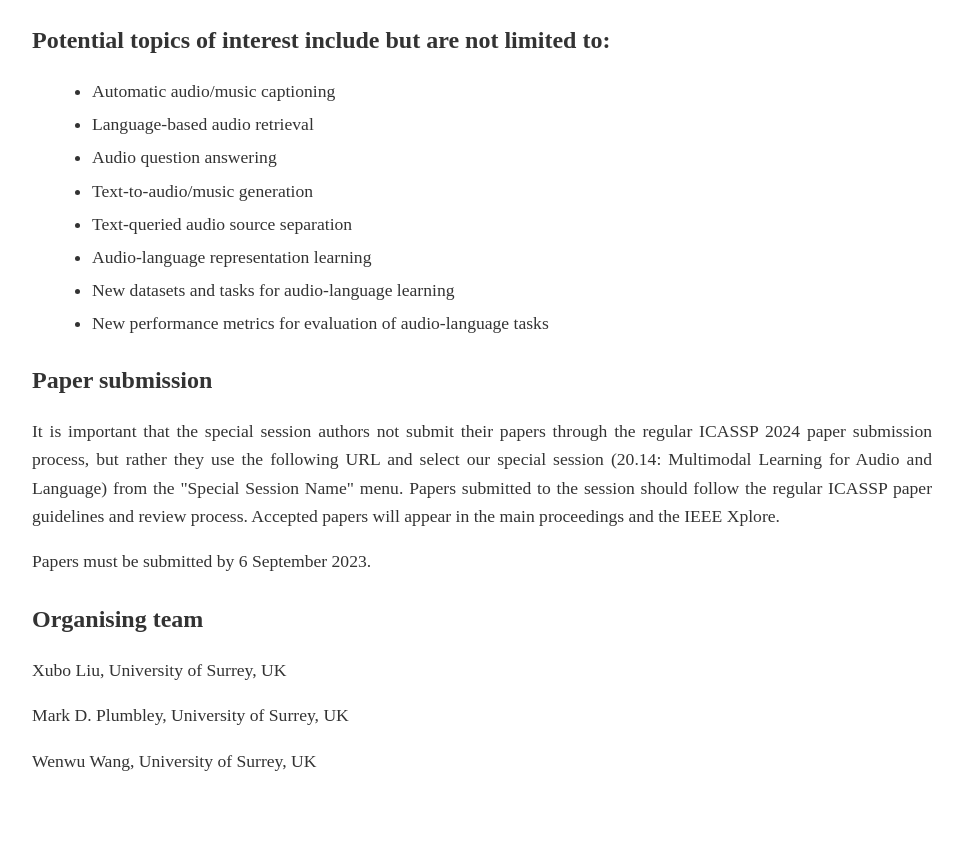
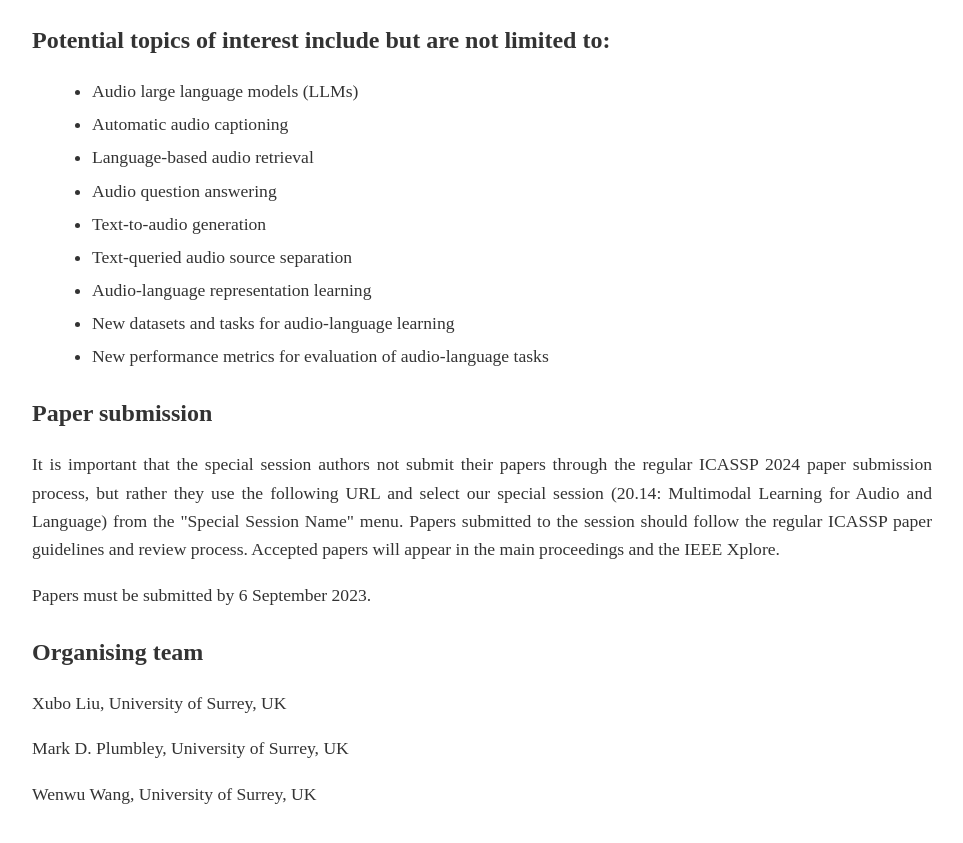
Before and after one commit to liuxubo717/ML4AL, a plain HTML site: page index.html in a window 1280 px wide. Shown: the part 979-1822 px from the top of the page, without its empty margins (158-1121 px from the left). Before the commit the page ends 1789 px from the top, so only its background shows below. Drawn offline with Linux system fonts and the light colour scheme.

Commit message:
Update index.html

```diff
--- a/index.html
+++ b/index.html
@@ -96,10 +96,11 @@
 
     <h3>Potential topics of interest include but are not limited to:</h3>
     <ul>
-      <li>Automatic audio/music captioning</li>
+      <li>Audio large language models (LLMs)</li>
+      <li>Automatic audio captioning</li>
       <li>Language-based audio retrieval</li>
       <li>Audio question answering</li>
-      <li>Text-to-audio/music generation</li>
+      <li>Text-to-audio generation</li>
       <li>Text-queried audio source separation</li>
       <li>Audio-language representation learning</li>
       <li>New datasets and tasks for audio-language learning</li>
```
